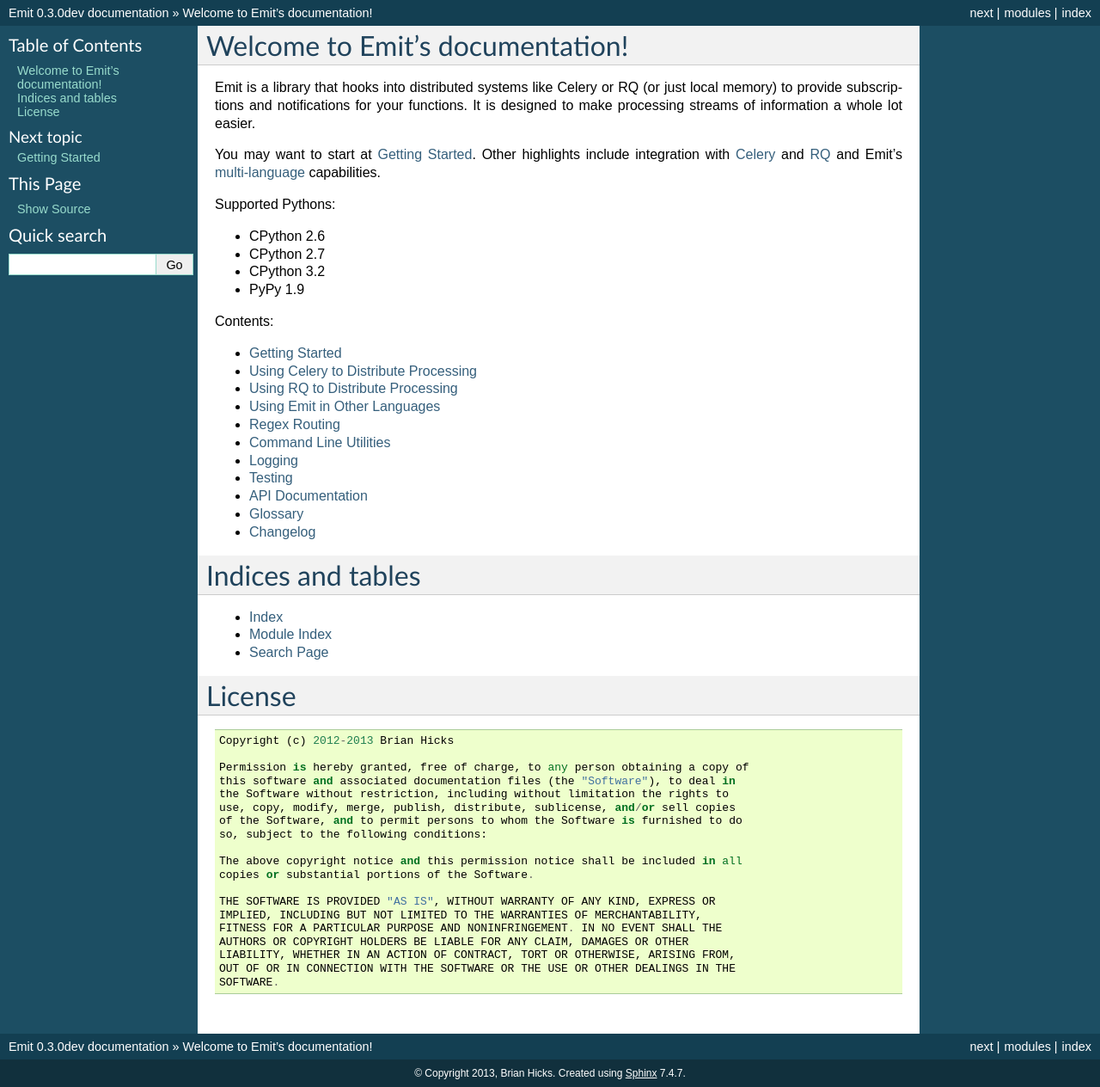
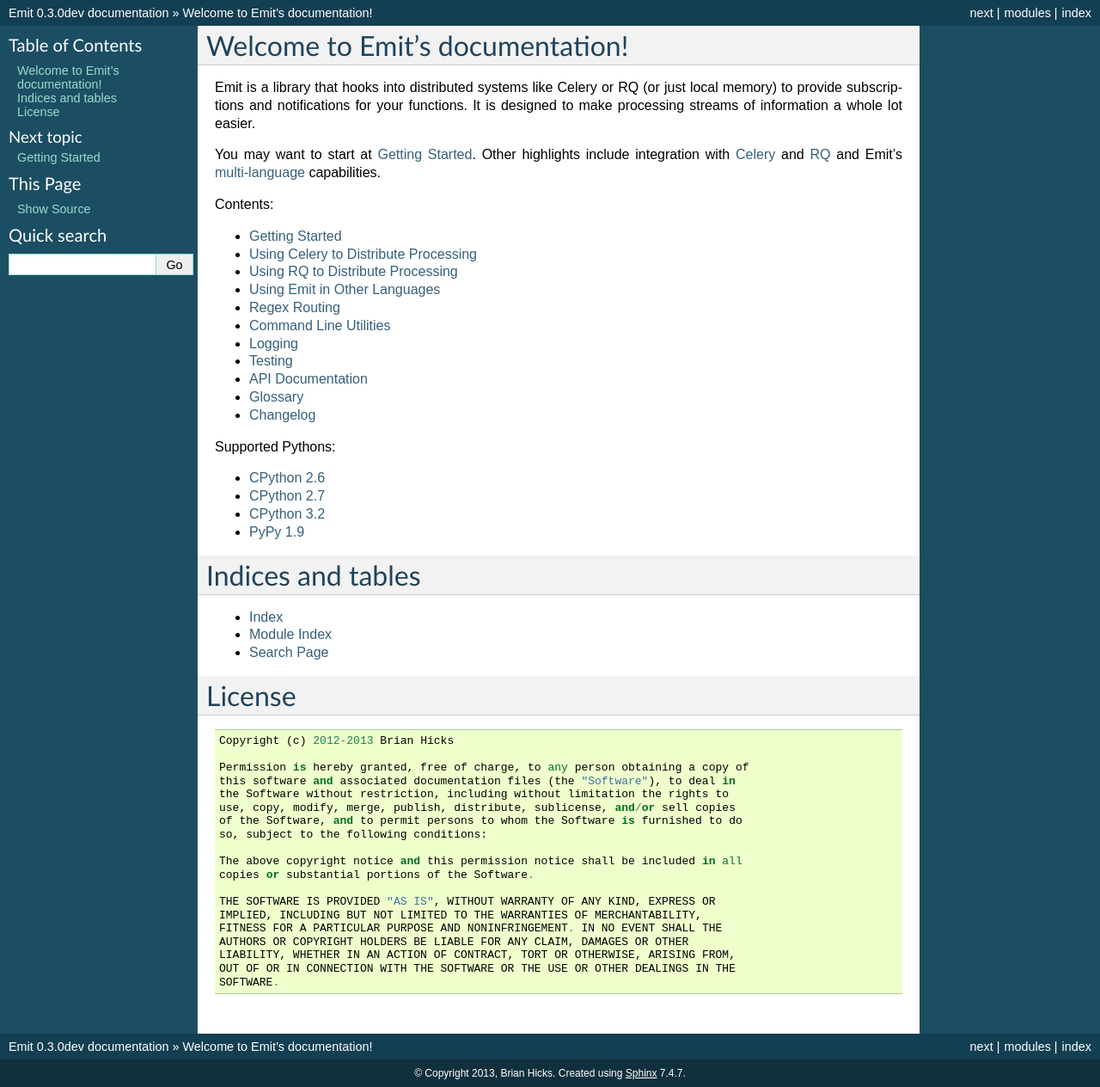
Before and after one commit to BrianHicks/emit, a Sphinx documentation site: the page built from docs/index.rst, in a window 1280 px wide. Shown: the whole page at 86% size. Built offline with Sphinx 7.4.7, drawn with Linux system fonts in a browser that asks for light colours; part of the change alters nothing that is shown.

```diff
--- a/docs/index.rst
+++ b/docs/index.rst
@@ -9,13 +9,6 @@ easier.
 You may want to start at :doc:`getting-started`. Other highlights include
 integration with :doc:`Celery <celery>` and :doc:`RQ <rq>` and Emit's
 :doc:`multi-language <multilang>` capabilities.
-
-Supported Pythons:
-
-* CPython 2.6
-* CPython 2.7
-* CPython 3.2
-* PyPy 1.9
 
 Contents:
 
@@ -34,6 +27,17 @@ Contents:
    glossary
    changelog
 
+Supported Pythons:
+
+* `CPython 2.6`_
+* `CPython 2.7`_
+* `CPython 3.2`_
+* `PyPy 1.9`_
+
+.. _CPython 2.6: http://docs.python.org/2.6/
+.. _CPython 2.7: http://docs.python.org/2.7/
+.. _Cpython 3.2: http://docs.python.org/3.2/
+.. _PyPy 1.9: http://pypy.org/index.html
 
 Indices and tables
 ==================
```
